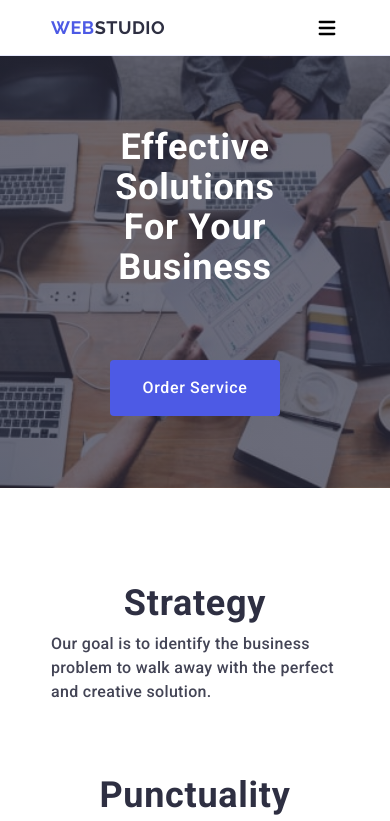
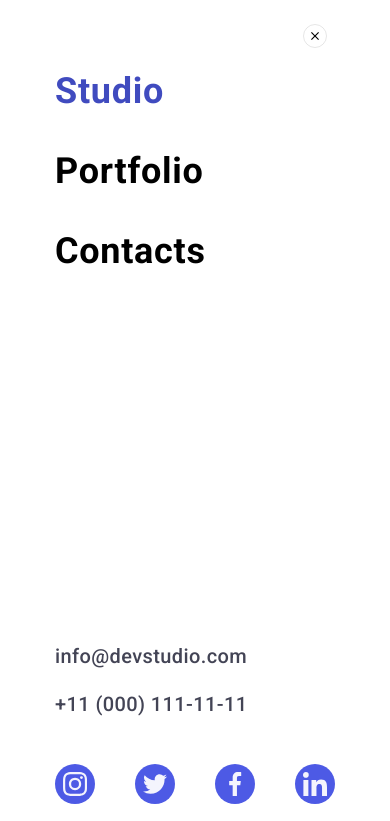
Before and after one commit to andrewwwmatsko/goit-markup-hw-06, a plain HTML site: page index.html in a window 390 px wide. Both pictures are taken after a click on the button 327 px from the left and 27 px from the top of the page. Shown: the top 821 px of the page. Drawn offline with nearby package versions, Linux system fonts and the light colour scheme.

Commit message:
Added JS for mobile menu

```diff
--- a/index.html
+++ b/index.html
@@ -55,16 +55,16 @@
           </ul>
         </address>
 
-        <button type="button" class="header-menu-btn">
+        <button type="button" data-menu-open class="header-menu-btn">
           <svg class="header-menu-icon" width="24" height="24">
             <use href="./images/icons.svg#icon-heroicons-solid_menu-2"></use>
           </svg>
         </button>
       </div>
 
-      <div class="mob-menu">
+      <div data-menu class="mob-menu">
         <div class="mob-container">
-          <button type="button" class="modal-close-btn mob">
+          <button type="button" data-menu-close class="modal-close-btn mob">
             <svg class="modal-close-icon" width="8" height="8">
               <use href="./images/icons.svg#icon-close-black-18dp"></use>
             </svg>
--- a/js/modal.js
+++ b/js/modal.js
@@ -12,3 +12,18 @@
     refs.modal.classList.toggle("is-open");
   }
 })();
+
+(() => {
+  const refs = {
+    openModalBtn: document.querySelector("[data-menu-open]"),
+    closeModalBtn: document.querySelector("[data-menu-close]"),
+    modal: document.querySelector("[data-menu]"),
+  };
+
+  refs.openModalBtn.addEventListener("click", toggleModal);
+  refs.closeModalBtn.addEventListener("click", toggleModal);
+
+  function toggleModal() {
+    refs.modal.classList.toggle("is-open");
+  }
+})();
```
